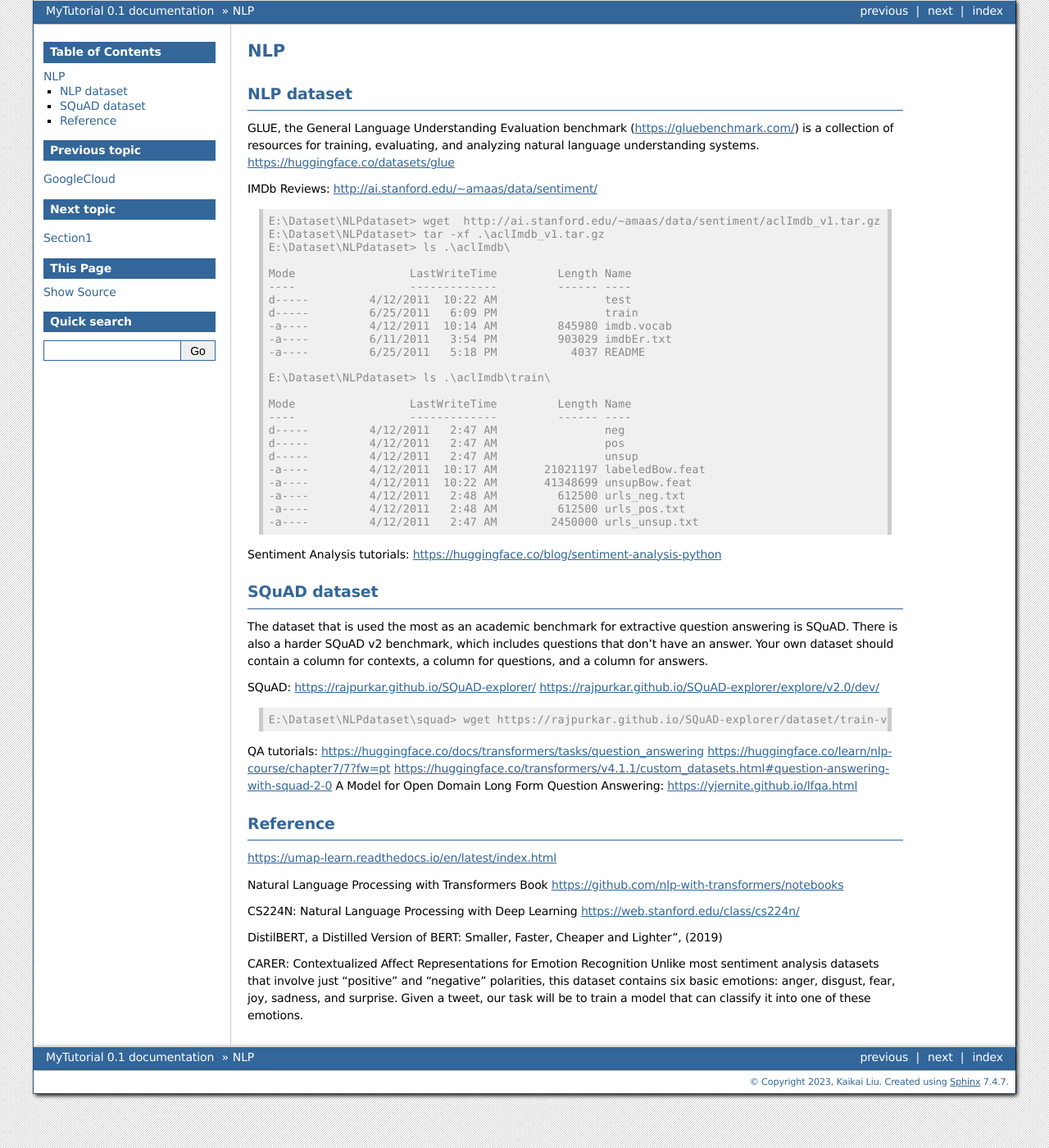
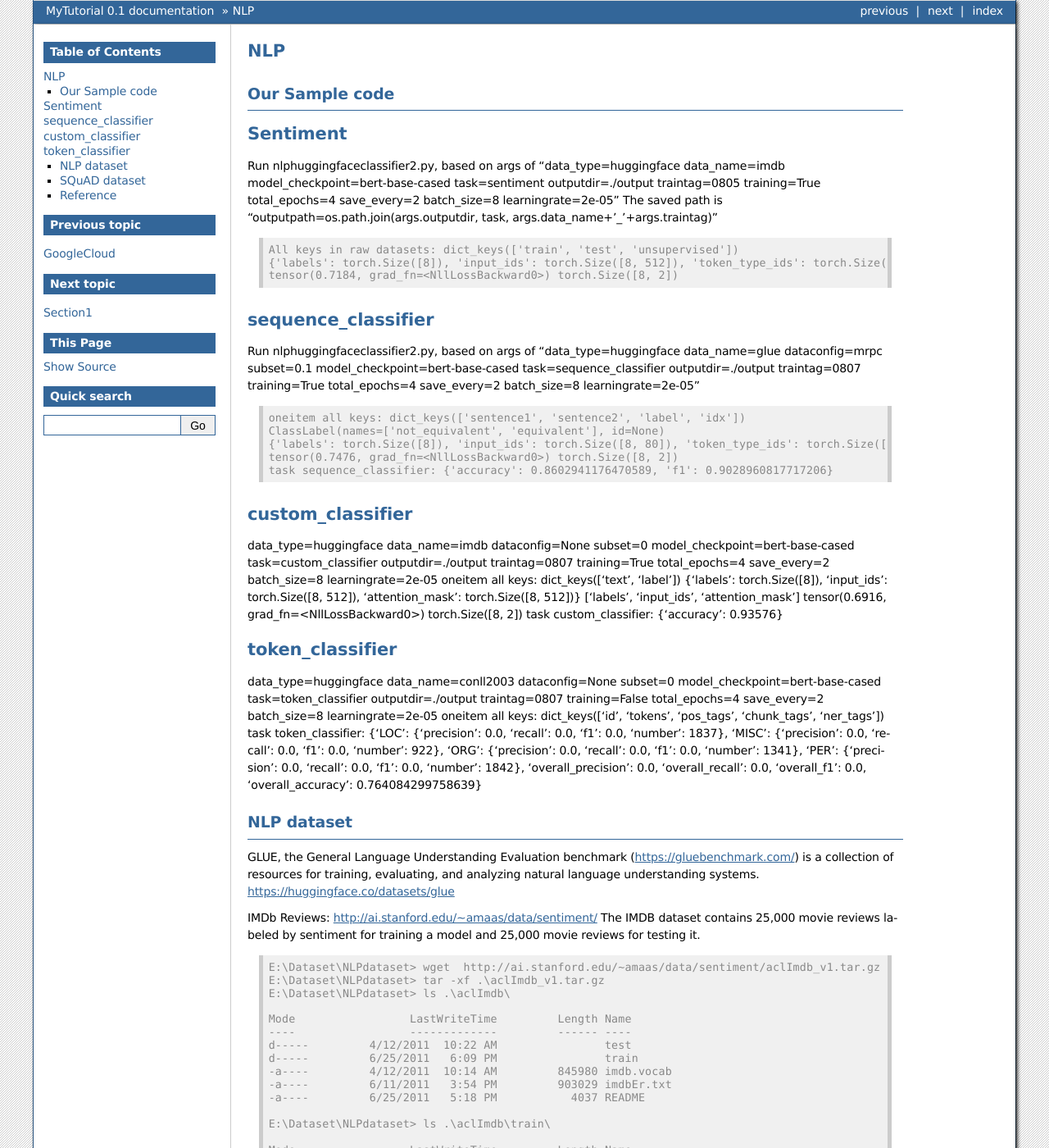
Before and after one commit to lkk688/mytutorial, a Sphinx documentation site: the page built from docs/source/NLP.rst, in a window 1280 px wide and 1400 px high. Shown: the whole window at 82% size. Built offline with Sphinx 7.4.7, drawn with Linux system fonts in a browser that asks for light colours.

Commit message:
update NLP

```diff
--- a/docs/source/NLP.rst
+++ b/docs/source/NLP.rst
@@ -1,6 +1,47 @@
 NLP
 ====
 
+Our Sample code
+----------------
+
+Sentiment
+==========
+Run nlp\huggingfaceclassifier2.py, based on args of "data_type=huggingface data_name=imdb model_checkpoint=bert-base-cased task=sentiment outputdir=./output traintag=0805 training=True total_epochs=4 save_every=2 batch_size=8 learningrate=2e-05"
+The saved path is "outputpath=os.path.join(args.outputdir, task, args.data_name+'_'+args.traintag)"
+
+.. code-block:: console
+
+    All keys in raw datasets: dict_keys(['train', 'test', 'unsupervised'])
+    {'labels': torch.Size([8]), 'input_ids': torch.Size([8, 512]), 'token_type_ids': torch.Size([8, 512]), 'attention_mask': torch.Size([8, 512])}
+    tensor(0.7184, grad_fn=<NllLossBackward0>) torch.Size([8, 2])
+
+sequence_classifier
+===================
+Run nlp\huggingfaceclassifier2.py, based on args of "data_type=huggingface data_name=glue dataconfig=mrpc subset=0.1 model_checkpoint=bert-base-cased task=sequence_classifier outputdir=./output traintag=0807 training=True total_epochs=4 save_every=2 batch_size=8 learningrate=2e-05"
+
+.. code-block:: console
+
+    oneitem all keys: dict_keys(['sentence1', 'sentence2', 'label', 'idx'])
+    ClassLabel(names=['not_equivalent', 'equivalent'], id=None)
+    {'labels': torch.Size([8]), 'input_ids': torch.Size([8, 80]), 'token_type_ids': torch.Size([8, 80]), 'attention_mask': torch.Size([8, 80])}
+    tensor(0.7476, grad_fn=<NllLossBackward0>) torch.Size([8, 2])
+    task sequence_classifier: {'accuracy': 0.8602941176470589, 'f1': 0.9028960817717206}
+
+custom_classifier
+=================
+
+data_type=huggingface data_name=imdb dataconfig=None subset=0 model_checkpoint=bert-base-cased task=custom_classifier outputdir=./output traintag=0807 training=True total_epochs=4 save_every=2 batch_size=8 learningrate=2e-05
+oneitem all keys: dict_keys(['text', 'label'])
+{'labels': torch.Size([8]), 'input_ids': torch.Size([8, 512]), 'attention_mask': torch.Size([8, 512])}
+['labels', 'input_ids', 'attention_mask']
+tensor(0.6916, grad_fn=<NllLossBackward0>) torch.Size([8, 2])
+task custom_classifier: {'accuracy': 0.93576}
+
+token_classifier
+================
+data_type=huggingface data_name=conll2003 dataconfig=None subset=0 model_checkpoint=bert-base-cased task=token_classifier outputdir=./output traintag=0807 training=False total_epochs=4 save_every=2 batch_size=8 learningrate=2e-05
+oneitem all keys: dict_keys(['id', 'tokens', 'pos_tags', 'chunk_tags', 'ner_tags'])
+task token_classifier: {'LOC': {'precision': 0.0, 'recall': 0.0, 'f1': 0.0, 'number': 1837}, 'MISC': {'precision': 0.0, 'recall': 0.0, 'f1': 0.0, 'number': 922}, 'ORG': {'precision': 0.0, 'recall': 0.0, 'f1': 0.0, 'number': 1341}, 'PER': {'precision': 0.0, 'recall': 0.0, 'f1': 0.0, 'number': 1842}, 'overall_precision': 0.0, 'overall_recall': 0.0, 'overall_f1': 0.0, 'overall_accuracy': 0.764084299758639}
 
 NLP dataset
 -------------
@@ -10,6 +51,7 @@ https://huggingface.co/datasets/glue
 
 
 IMDb Reviews: http://ai.stanford.edu/~amaas/data/sentiment/
+The IMDB dataset contains 25,000 movie reviews labeled by sentiment for training a model and 25,000 movie reviews for testing it.
 
 .. code-block:: console
 
```
